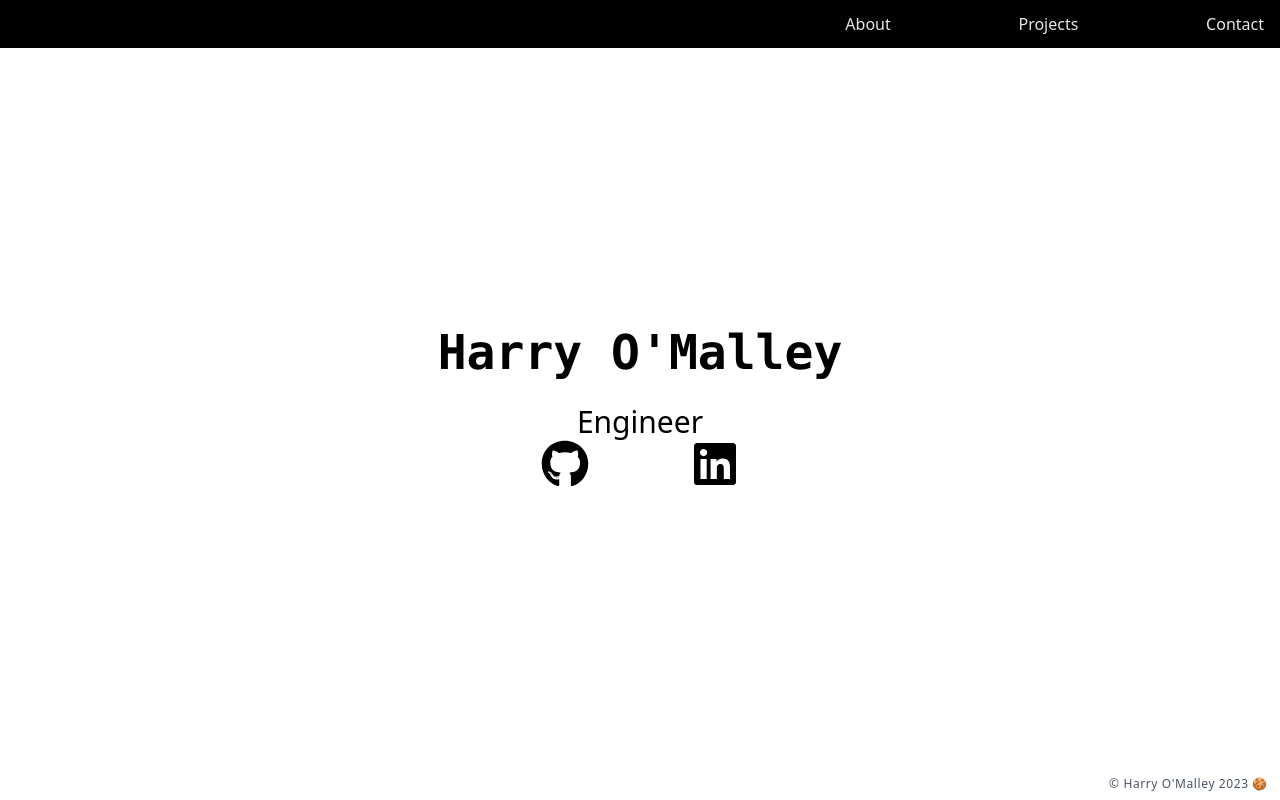
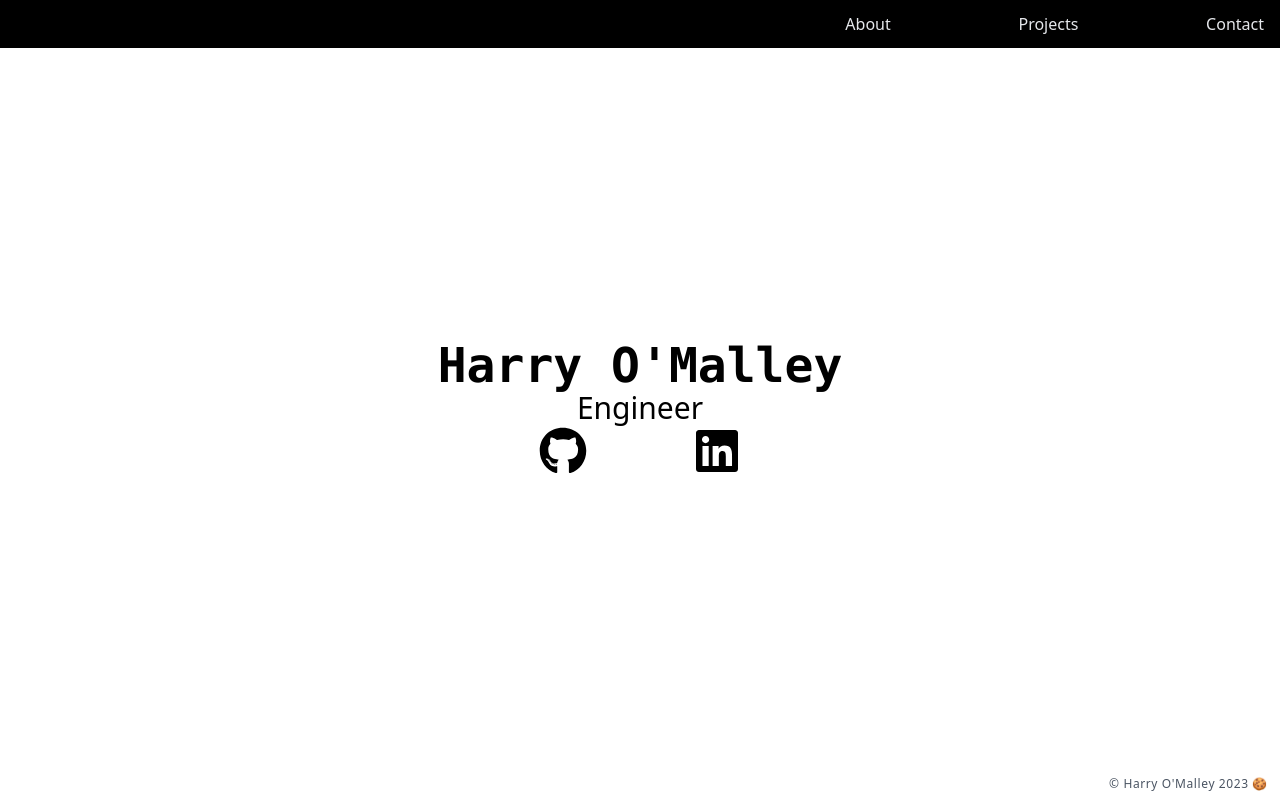
Before and after one commit to HarryOMalley/harryomalley.github.io, a React (Vite) app: page / in a window 1280 px wide. Built offline with nearby package versions, Linux system fonts and the light colour scheme.

Commit message:
Slight formatting change for main section

```diff
--- a/src/components/MainTitle.tsx
+++ b/src/components/MainTitle.tsx
@@ -2,12 +2,10 @@ import { FaGithub, FaLinkedin } from 'react-icons/fa';
 
 const MainTitle = () => {
     return (
-        <div className="flex h-1/5 flex-col items-center justify-between text-center">
-            <div>
-                <h1 className="font-mono text-5xl font-bold">Harry O'Malley</h1>
-                <h2 className="mt-7 text-3xl">Engineer</h2>
-            </div>
-            <div className="flex w-full flex-row justify-evenly text-5xl">
+        <div className="flex h-1/6 flex-col items-center justify-between text-center">
+            <h1 className="font-mono text-5xl font-bold">Harry O'Malley</h1>
+            <h2 className="text-3xl">Engineer</h2>
+            <div className="flex w-1/2 flex-row justify-between text-5xl">
                 <a href="https://github.com/HarryOMalley" target="_blank">
                     <FaGithub />
                 </a>
```
